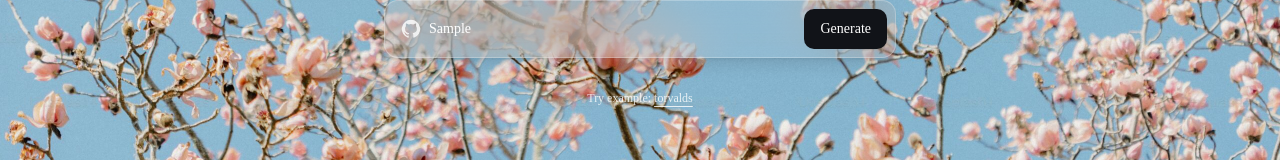
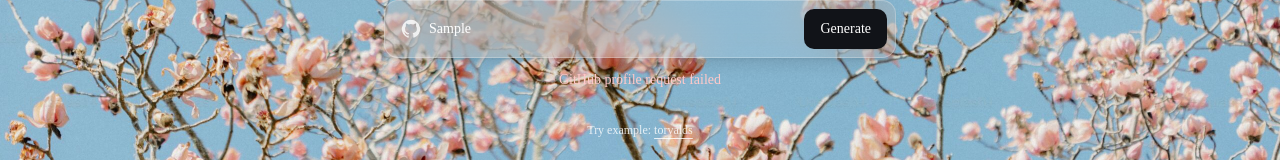
Before and after one commit to Hbsnippet/Gitfolio-Maker, a Next.js app: page / in a window 1280 px wide. Both pictures are taken after typing "Sample" into the empty fields and a click on the button "Generate". Shown: the part 532-692 px from the top of the page. Built offline with nearby package versions, Linux system fonts and the light colour scheme; no server answers.

Commit message:
gitfolio error handling adding

```diff
--- a/app/page.tsx
+++ b/app/page.tsx
@@ -242,6 +242,15 @@ export default function Home() {
     </button>
   </form>
 
+  {error && (
+  <p
+    role="alert"
+    className="mt-3 text-sm text-red-200"
+  >
+    {error}
+  </p>
+)}
+
   {profile && (
     <div className="mt-8 flex w-full max-w-lg items-center gap-3 rounded-xl border border-white/25 bg-white/10 p-4 text-left shadow-lg shadow-black/10 backdrop-blur-xl">
       <img
```
